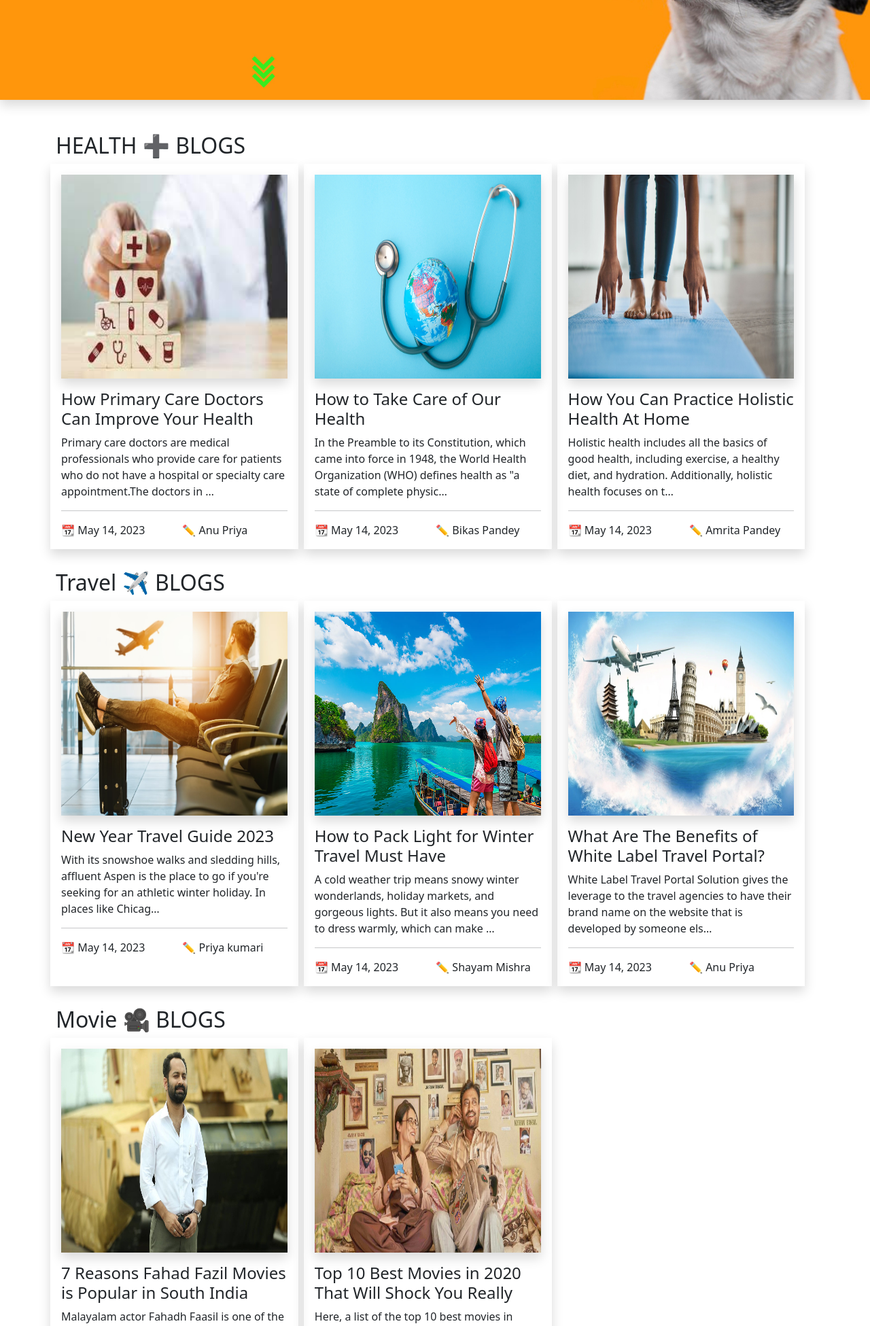
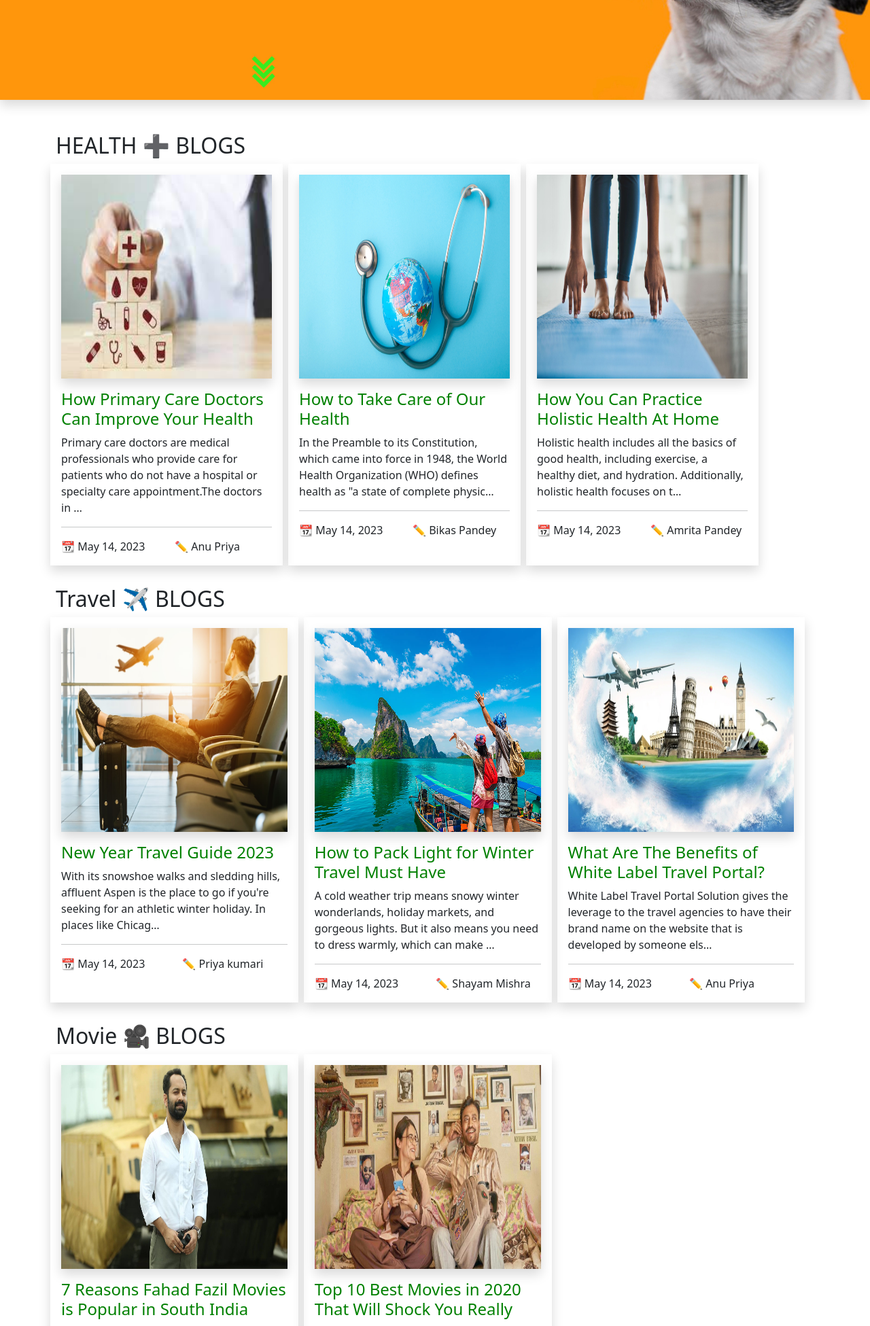
Before and after one commit to pandeybikas/DjangoBlogSite, a Django app: page / in a window 1280 px wide. Shown: the part 379-2330 px from the top of the page at 68% size. Run offline with Django 4.2, Linux system fonts and the light colour scheme; data comes from the database, SQL or seed files in the repository.

Commit message:
created blog detail page

```diff
--- a/blog/home/urls.py
+++ b/blog/home/urls.py
@@ -2,5 +2,6 @@ from django.urls import path
 from . import views
 
 urlpatterns = [
-    path('', views.index, name='home')
+    path('', views.index, name='home'),
+    path('blogDetail/<slug>', views.blogDetail, name='blog-detail')
 ]
--- a/blog/home/views.py
+++ b/blog/home/views.py
@@ -14,3 +14,10 @@ def index(request):
         'news_blog' : news_blog
     }
     return render(request, 'index.html', context)
+
+def blogDetail(request, slug):
+    detail_obj = Blog.objects.get(slug = slug)
+    context= {
+        'detail_obj' : detail_obj
+    }
+    return render(request, 'blog-detail.html', context)
--- a/blog/templates/index.html
+++ b/blog/templates/index.html
@@ -6,10 +6,12 @@
         <h2>HEALTH ➕ BLOGS </h2>
         <div class="row" style="margin-bottom: 30px;">
             {% for health in health_blog %}
-            <div class="col-md-4 shadow p-3 mx-1"  style="width: 32%;">
+
+            <div class="col-md-4 shadow p-3 mx-1"  style="width: 30%;">
                 <img class="shadow" src="{{health.image.url}}" style="width: 100%; height: 300px;">
+                <a href="{% url 'blog-detail' health.slug %}" style="text-decoration:none; color:green;"><h4 class="mt-3">{{health.title}}</h4></a>
 
-                <h4 class="mt-3">{{health.title}}</h4>
+
                 <p>{{health.desc |truncatechars:150}}
                     <hr>
                     <div class="row">
@@ -21,6 +23,7 @@
                         </div>
                     </div>
             </div>
+
             {% endfor %}
         </div>
 
@@ -30,7 +33,7 @@
             <div class="col-md-4 shadow p-3 mx-1"  style="width: 32%;">
                 <img class="shadow" src="{{travel.image.url}}" style="width: 100%; height: 300px;">
 
-                <h4 class="mt-3">{{travel.title}}</h4>
+                <a href="{% url 'blog-detail' travel.slug %}" style="text-decoration:none; color:green;"> <h4 class="mt-3">{{travel.title}}</h4></a>
                 <p>{{travel.desc |truncatechars:150}}
                     <hr>
                     <div class="row">
@@ -51,7 +54,7 @@
             <div class="col-md-4 shadow p-3 mx-1"  style="width: 32%;">
                 <img class="shadow" src="{{movie.image.url}}" style="width: 100%; height: 300px;">
 
-                <h4 class="mt-3">{{movie.title}}</h4>
+                <a href="{% url 'blog-detail' movie.slug %}" style="text-decoration:none; color:green;">   <h4 class="mt-3">{{movie.title}}</h4></a>
                 <p>{{movie.desc |truncatechars:150}}
                     <hr>
                     <div class="row">
@@ -73,7 +76,7 @@
             <div class="col-md-4 shadow p-3 mx-1"  style="width: 32%;">
                 <img class="shadow" src="{{news.image.url}}" style="width: 100%; height: 300px;">
 
-                <h4 class="mt-3">{{news.title}}</h4>
+                <a href="{% url 'blog-detail' news.slug %}" style="text-decoration:none; color:green;">  <h4 class="mt-3">{{news.title}}</h4></a>
                 <p>{{news.desc |truncatechars:150}}
                     <hr>
                     <div class="row">
```
Also changed, not shown: blog/templates/blog-detail.html (added, +7 -0 lines).
